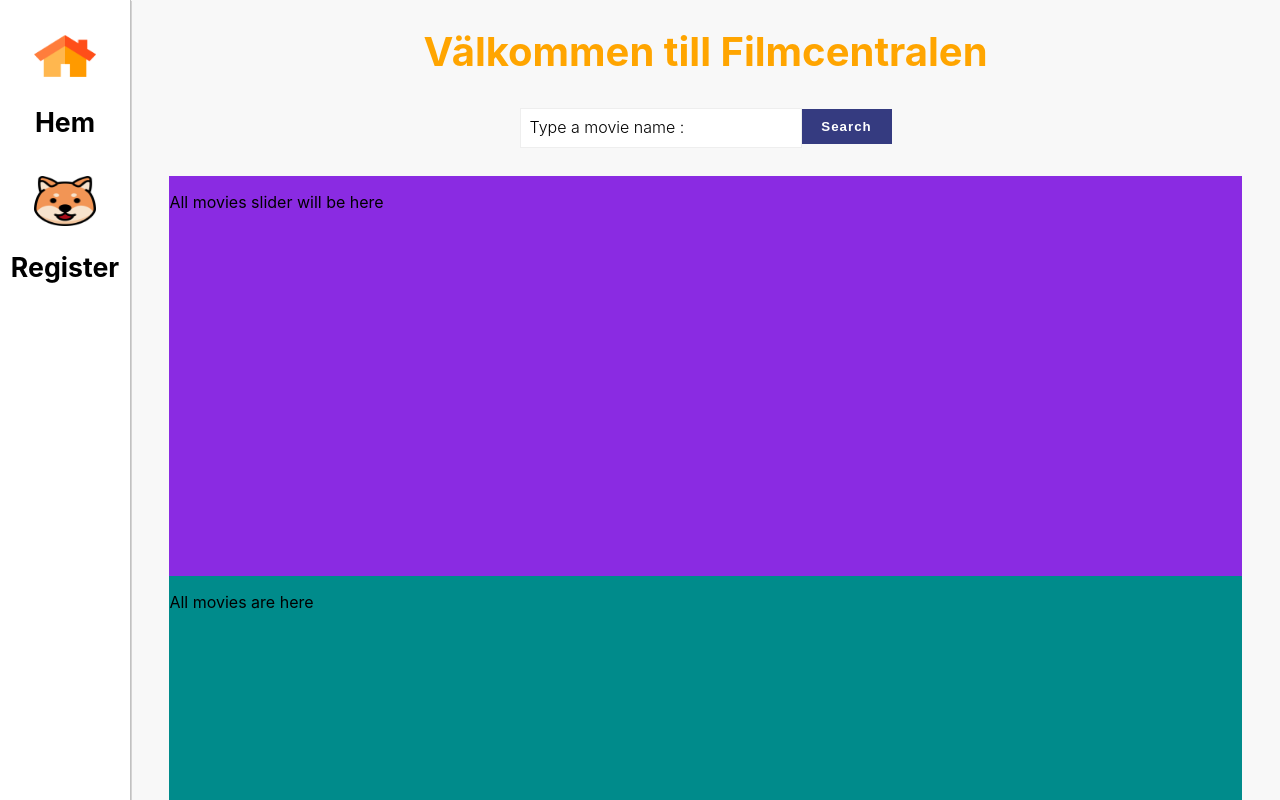
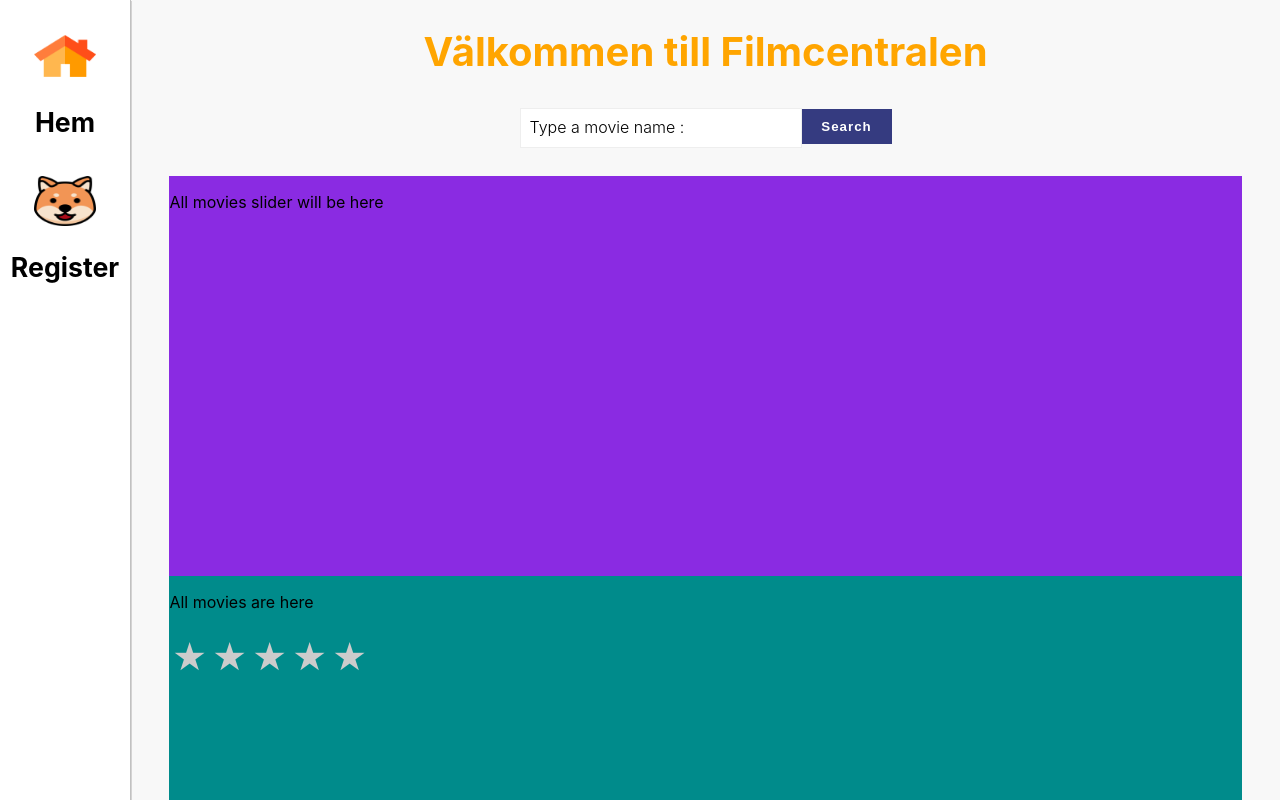
Before and after one commit to ahmadardal/movie-webshop, a React (Create React App) app: page / in a window 1280 px wide. Shown: the top 800 px of the page. Built offline with nearby package versions, Linux system fonts and the light colour scheme; no server answers.

Commit message:
star ratings created, need to add number rating

```diff
--- a/src/components/movies.jsx
+++ b/src/components/movies.jsx
@@ -1,10 +1,12 @@
 import React from "react";
+import StarRating from "./reusableComponents/starrating";
 
 const Movies = () => {
 
     return (
         <div className="movies">
             <p>All movies are here</p>
+            <StarRating />
         </div>
     )
 }
--- /dev/null
+++ b/src/components/reusableComponents/starrating.js
@@ -0,0 +1,30 @@
+import { useState } from "react";
+import "../../styles/starrating.css";
+
+const StarRating = () => {
+
+    const [rating, setRating] = useState(0);
+    const [hover, setHover] = useState(0);
+
+    return (
+      <div className="star-rating">
+        {[...Array(5)].map((star, index) => {
+          index += 1;
+          return (
+            <button
+              type="button"
+              key={index}
+              className={index <= (hover || rating) ? "on" : "off"}
+              onClick={() => setRating(index)}
+              onMouseEnter={() => setHover(index)}
+              onMouseLeave={() => setHover(rating)}
+            >
+              <span className="star">&#9733;</span>
+            </button>
+          );
+        })}
+      </div>
+    );
+  };
+
+export default StarRating;
--- /dev/null
+++ b/src/styles/starrating.css
@@ -0,0 +1,19 @@
+.star-rating button {
+    background-color: transparent;
+    border: none;
+    outline: none;
+    cursor: pointer;
+    width: 40px;
+
+  }
+  .on {
+    color: rgb(255, 209, 7);
+  }
+  .off {
+    color: #ccc;
+  }
+
+  .star {
+
+    font-size: 2.5em;
+  }
```
